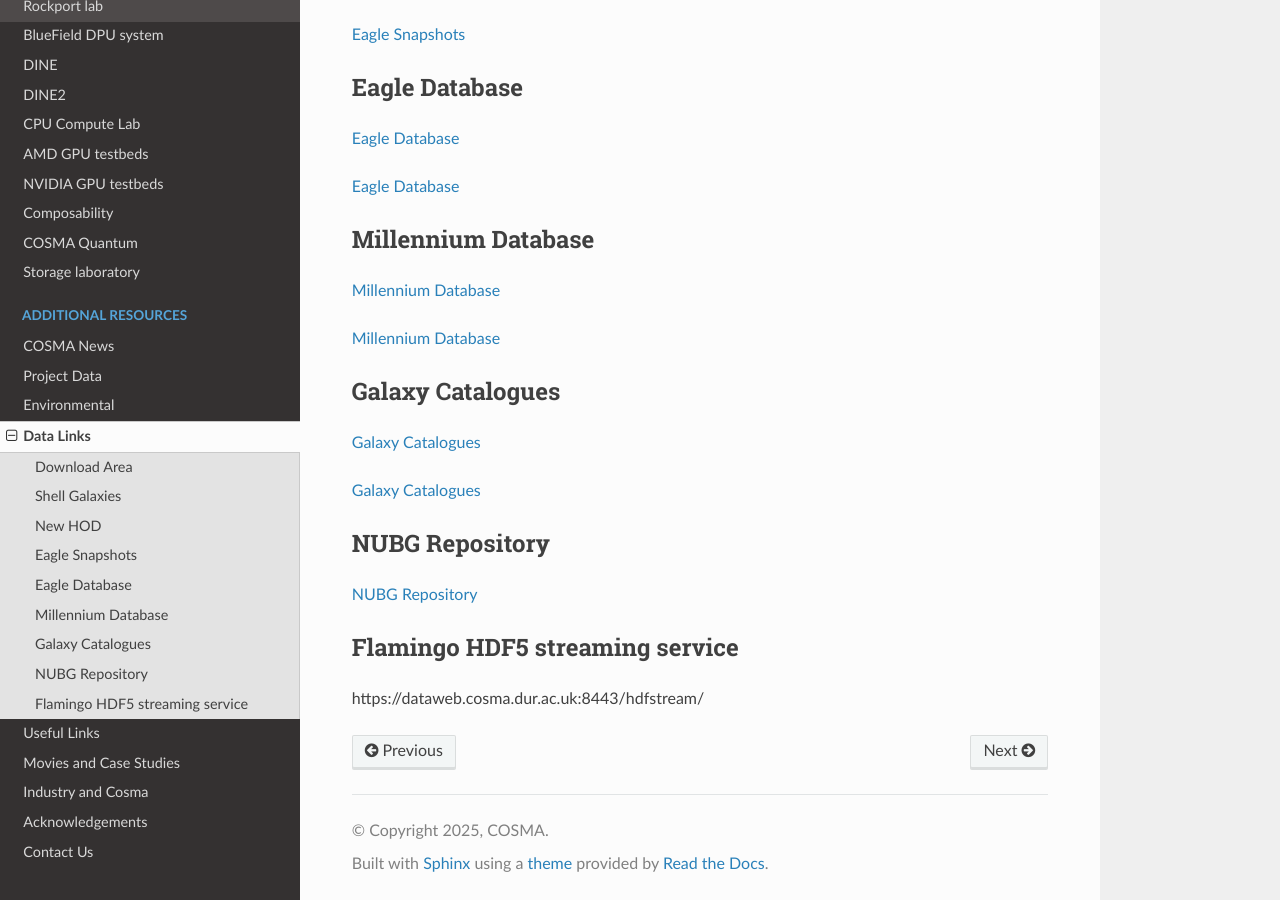
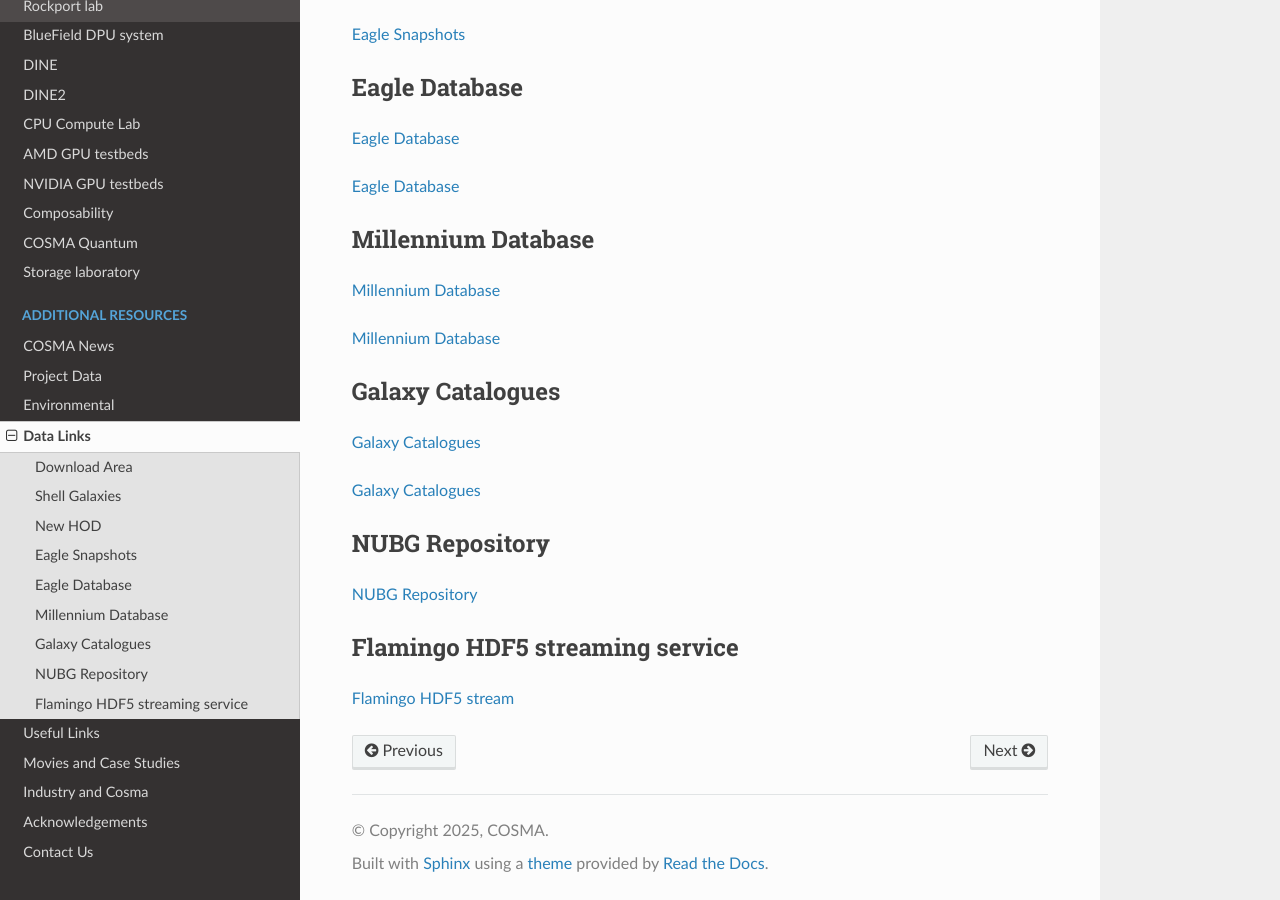
Before and after one commit to agb32/cosmadoc, a Sphinx documentation site: the page built from docs/source/links.md, in a window 1280 px wide and 900 px high, scrolled down 553 px. Built offline with Sphinx 7.4.7 and the Read the Docs theme 3.1.0, drawn with Linux system fonts in a browser that asks for light colours.

Commit message:
updated contacts and links

```diff
--- a/docs/source/links.md
+++ b/docs/source/links.md
@@ -42,4 +42,4 @@ Permanent links hosting COSMA data or outputs include:
 
 ## Flamingo HDF5 streaming service
 
-https://dataweb.cosma.dur.ac.uk:8443/hdfstream/
+[Flamingo HDF5 stream](https://dataweb.cosma.dur.ac.uk:8443/hdfstream/)
```
Also changed, not shown: docs/source/contact.md (+1 -1 lines).
